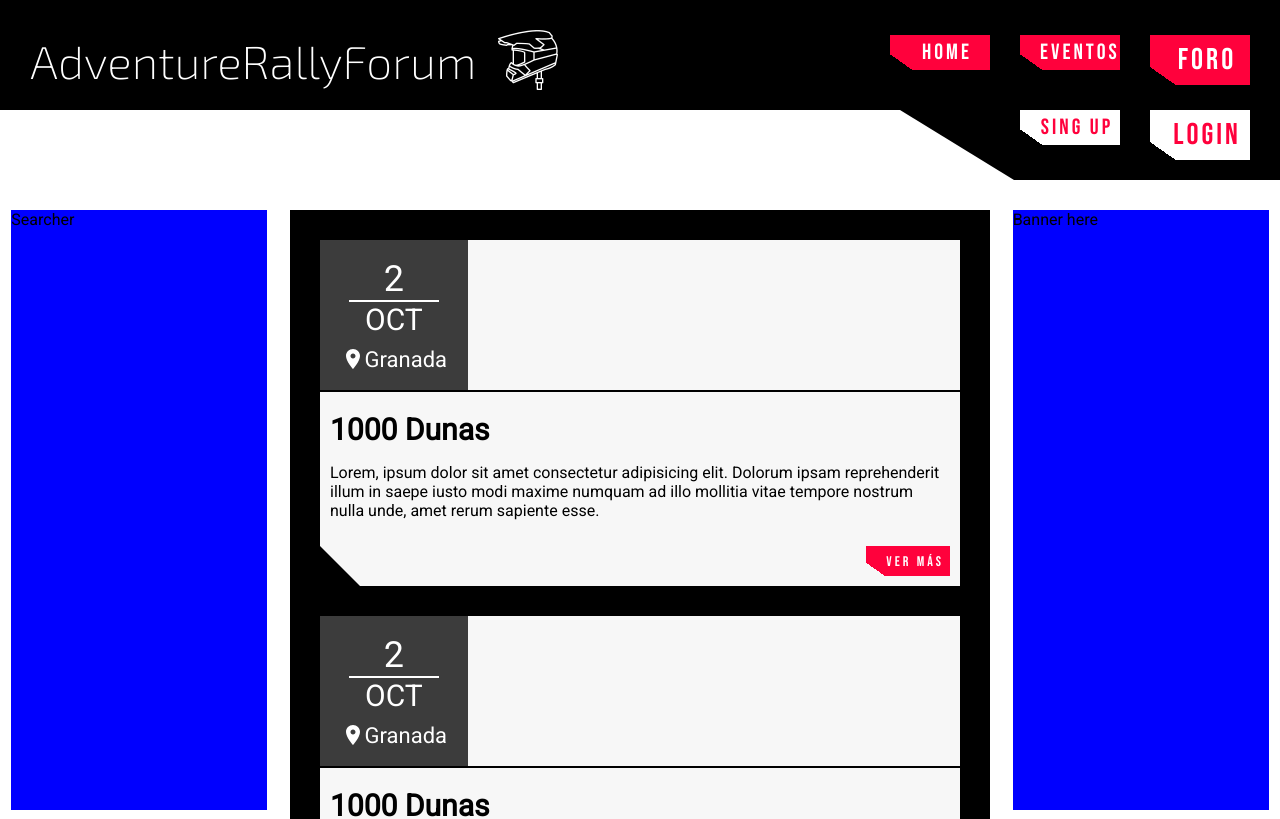
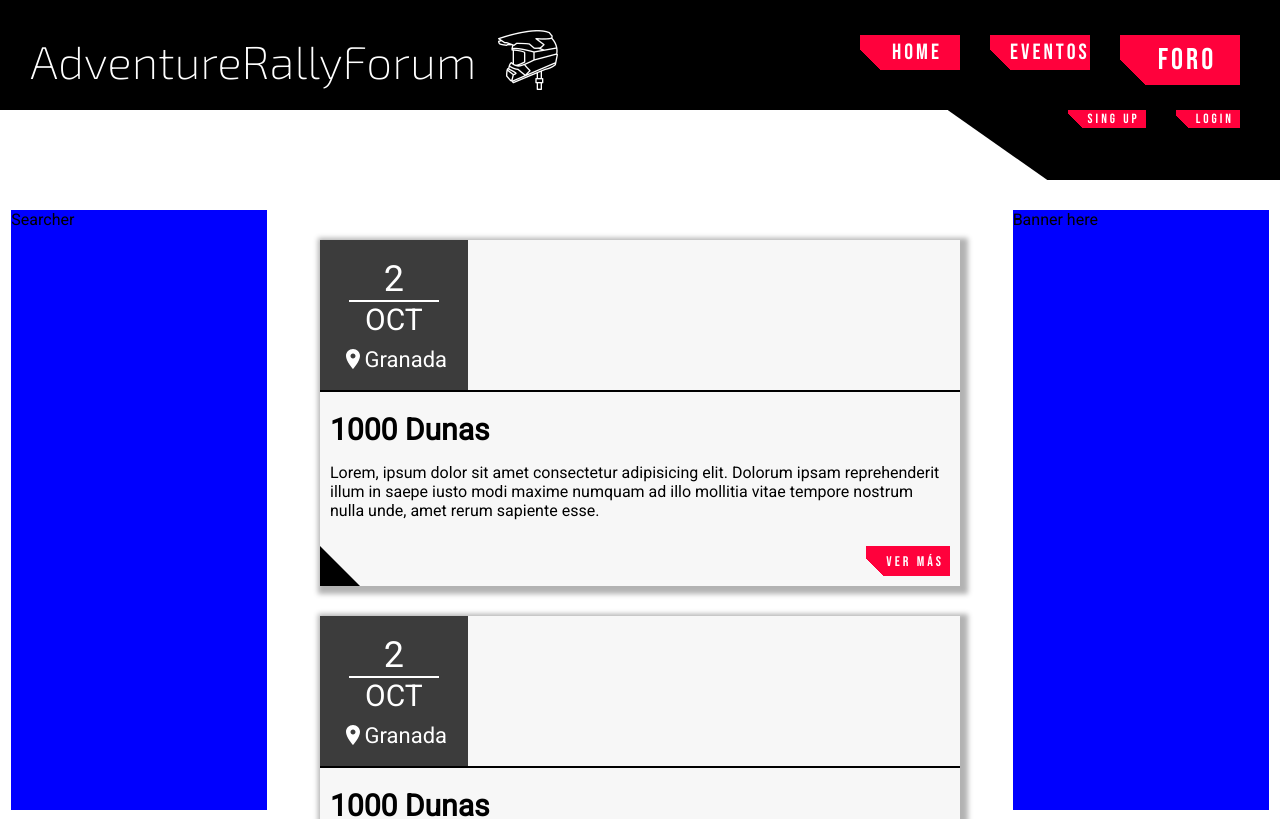
Before and after one commit to byNach/AdventureRallyForum, a React (Vite) app in the folder AdventureRallyForum/: page /Home in a window 1280 px wide. Shown: the top 819 px of the page. Built offline with nearby package versions, Linux system fonts and the light colour scheme.

Commit message:
RF styles

```diff
--- a/AdventureRallyForum/src/assets/Styles/Styled-components/Header-style.css
+++ b/AdventureRallyForum/src/assets/Styles/Styled-components/Header-style.css
@@ -21,6 +21,7 @@
   user-select: none;
   font-size: 46px;
   padding-left: 30px;
+  padding-right: 10px;
   padding-top: 40px;
   padding-bottom: 30px;
 }
@@ -42,11 +43,11 @@
   margin: 0;
 }
 
-.Login {
-  width: 100px;
+.LogIn {
+  width: 120px;
   height: 50px;
   font-size: 24px;
-  background: linear-gradient(35deg, transparent 15%, #ffffff 5%);
+  background: linear-gradient(45deg, transparent 15%, #ffffff 5%);
   border: 0;
   font-family: 'Bebas Neue', cursive;
   font-size: 30px;
@@ -57,7 +58,7 @@
   cursor: pointer;
 }
 
-.Sing-up {
+.SingIn {
   width: 100px;
   height: 35px;
   font-size: 22px;
@@ -65,7 +66,7 @@
   padding-left: 20px;
   font-family: 'Bebas Neue', cursive;
   letter-spacing: 2px;
-  background: linear-gradient(35deg, transparent 15%, #ffffff 5%);
+  background: linear-gradient(45deg, transparent 15%, #ffffff 5%);
   border: 0;
   color: #FF013C;
   letter-spacing: 3px;
@@ -81,6 +82,7 @@
   flex-wrap: nowrap;
   align-items: flex-start;
   height: 70px;
+  padding-right: 10PX;
   width: fit-content;
   padding-left: 120px;
   background-color: rgb(0, 0, 0);
@@ -93,7 +95,7 @@
   margin-right: 30px;
   padding-left: 20px;
   font-family: 'Bebas Neue', cursive;
-  background: linear-gradient(35deg, transparent 15%, #FF013C 5%);
+  background: linear-gradient(45deg, transparent 15%, #FF013C 5%);
   border: 0;
   color: #fff;
   letter-spacing: 3px;
@@ -106,36 +108,35 @@
   --slice-0: inset(50% 50% 50% 50%);
   --slice-1: inset(80% -6px 0 0);
   --slice-2: inset(50% -6px 30% 0);
-  --slice-3: inset(10% -6px 85% 0);
+  --slice-3: inset(10% -9px 85% 0);
   --slice-4: inset(40% -6px 43% 0);
-  --slice-5: inset(80% -6px 5% 0);
+  --slice-5: inset(80% -22px 51% 0);
 
   content: 'AVAILABLE NOW';
   display: block;
   position: absolute;
   top: 0;
   left: 0;
-  right: 0;
   bottom: 0;
-  background: linear-gradient(45deg, transparent 3%, #00E6F6 3%, #00E6F6 5%, #FF013C 5%);
-  text-shadow: -9px -9px 0px #F8F005, 13px 20px 0px #00E6F6;
+  background: linear-gradient(45deg, transparent 7%, #00E6F6 3%, #eefb3b 52%, #eafffe 5%);
+  text-shadow: -9px -9px 0px #f88b05, 13px 20px 4px #1d4375;
   clip-path: var(--slice-0);
 }
 
 button:hover::after {
   animation: 1s glitch;
-  animation-timing-function: steps(2, end);
+  animation-timing-function: steps(1, end);
 }
 
 @keyframes glitch {
   0% {
     clip-path: var(--slice-1);
-    transform: translate(-30px, -20px);
+    transform: translate(-20px, -10px);
   }
 
   10% {
     clip-path: var(--slice-3);
-    transform: translate(30px, 50px);
+    transform: translate(10px, 10px);
   }
 
   20% {
@@ -150,7 +151,7 @@
 
   40% {
     clip-path: var(--slice-2);
-    transform: translate(-20px, 6px);
+    transform: translate(-5px, 0px);
   }
 
   50% {
@@ -170,12 +171,12 @@
 
   80% {
     clip-path: var(--slice-5);
-    transform: translate(20px, -10px);
+    transform: translate(20px, -9px);
   }
 
   90% {
     clip-path: var(--slice-1);
-    transform: translate(-20px, 10px);
+    transform: translate(-15px, 0px);
   }
 
   100% {
@@ -185,7 +186,7 @@
 }
 
 .Foro-button {
-  width: 100px;
+  width: 120px;
   height: 50px;
   font-size: 30px;
 }
--- a/AdventureRallyForum/src/assets/Styles/Styled-components/SingIn-style.css
+++ b/AdventureRallyForum/src/assets/Styles/Styled-components/SingIn-style.css
@@ -4,10 +4,10 @@
   justify-content: center;
   align-items: center;
   width: 300px;
-  height: 500px;
+  height: fit-content;
   padding: 30px;
   color: white;
-  background-color: black;
+  background: linear-gradient(45deg, transparent 8%, #000000 5%);
   box-shadow: 3px, 3px, 3px, black;
 }
 
@@ -17,6 +17,7 @@
   font-weight: bolder;
   text-align: center;
   user-select: none;
+  margin-top: 10px;
   margin-bottom: 40px;
 }
 
--- a/AdventureRallyForum/src/assets/Styles/Styled-pages/Home-style.css
+++ b/AdventureRallyForum/src/assets/Styles/Styled-pages/Home-style.css
@@ -1,10 +1,10 @@
-.Base-Home {
+.HomePage {
   display: flex;
   flex-direction: column;
-  background-image: url("../Images/offroad-background.avif");
-  background-position: center;
+  background-image: url("../../Images/iulia-topan-rKDgAtP4ugA-unsplash.jpg");
   background-repeat: no-repeat;
-  background-size: cover;
+  background-position:center;
+  background-size:cover;
   justify-content: space-between;
 }
 
@@ -26,7 +26,6 @@
   display: flex;
   flex-direction: column;
   justify-content: center;
-  background-color: black;
   padding: 30px;
 }
 
```
Also changed, not shown: AdventureRallyForum/src/assets/Styles/Styled-components/Login-style.css (+4 -4 lines).
